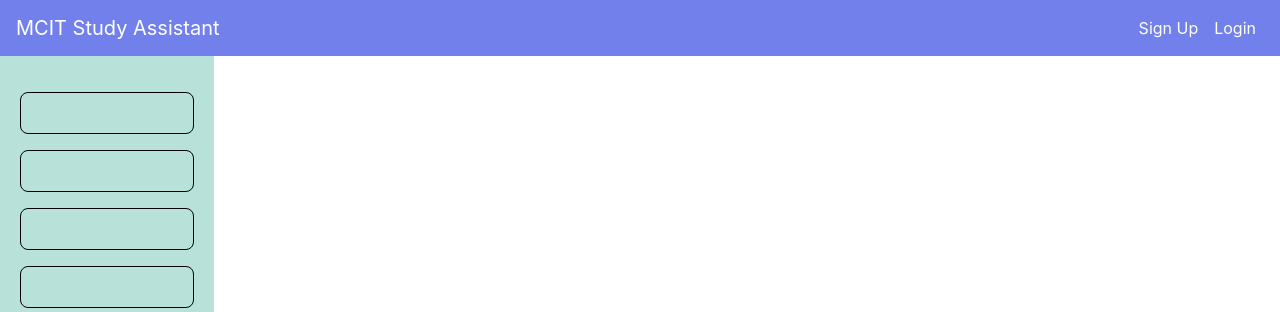
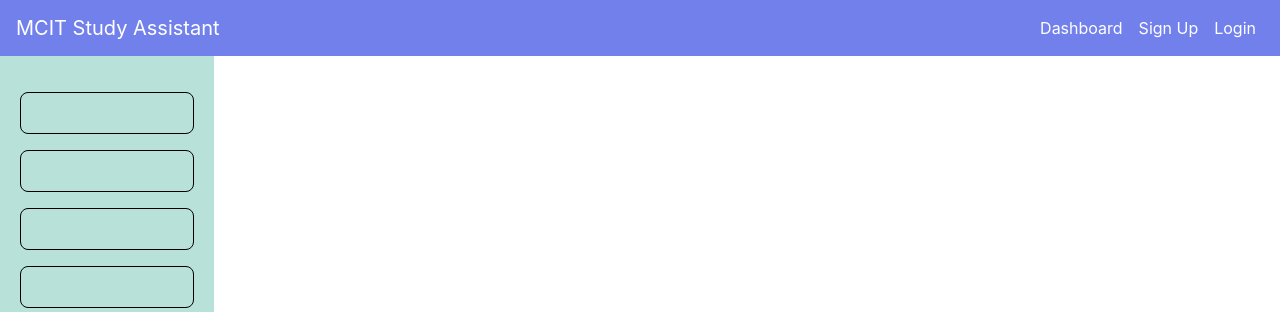
Before and after one commit to PaulJKathmann/AIStudyAssistant, a Flask app: page /chatbot in a window 1280 px wide. Shown: the top 312 px of the page. Run offline with Flask 3, Linux system fonts and the light colour scheme; data that the repository does not hold is empty; parts of the project's set-up code (start-up, migrations or seed data) failed here and were passed over; some libraries are stand-ins or nearby versions.

Commit message:
add navbar link to dashboard

```diff
--- a/templates/layouts/navbar.html
+++ b/templates/layouts/navbar.html
@@ -5,6 +5,7 @@
     </button>
     <div class="collapse navbar-collapse" id="navbarNavAltMarkup">
         <div class="navbar-nav ml-auto">
+                <a class="nav-item nav-link active" href="{{ url_for('home') }}">Dashboard</a>
                 <a class="nav-item nav-link active" href="{{ url_for('register') }}">Sign Up</a>
                 <a class="nav-item nav-link active" href="{{ url_for('login') }}">Login</a>
              <!-- Close the outer 'if' block -->
```
Also changed, not shown: 1 other file.
